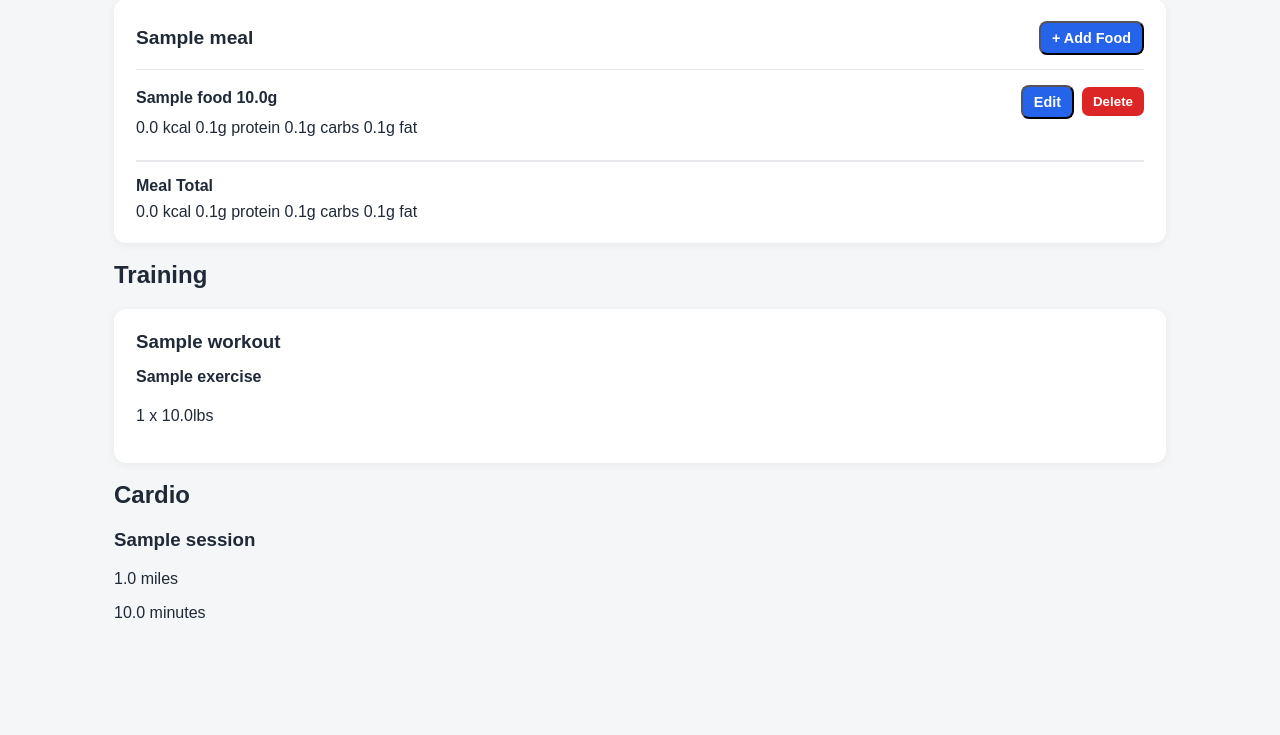
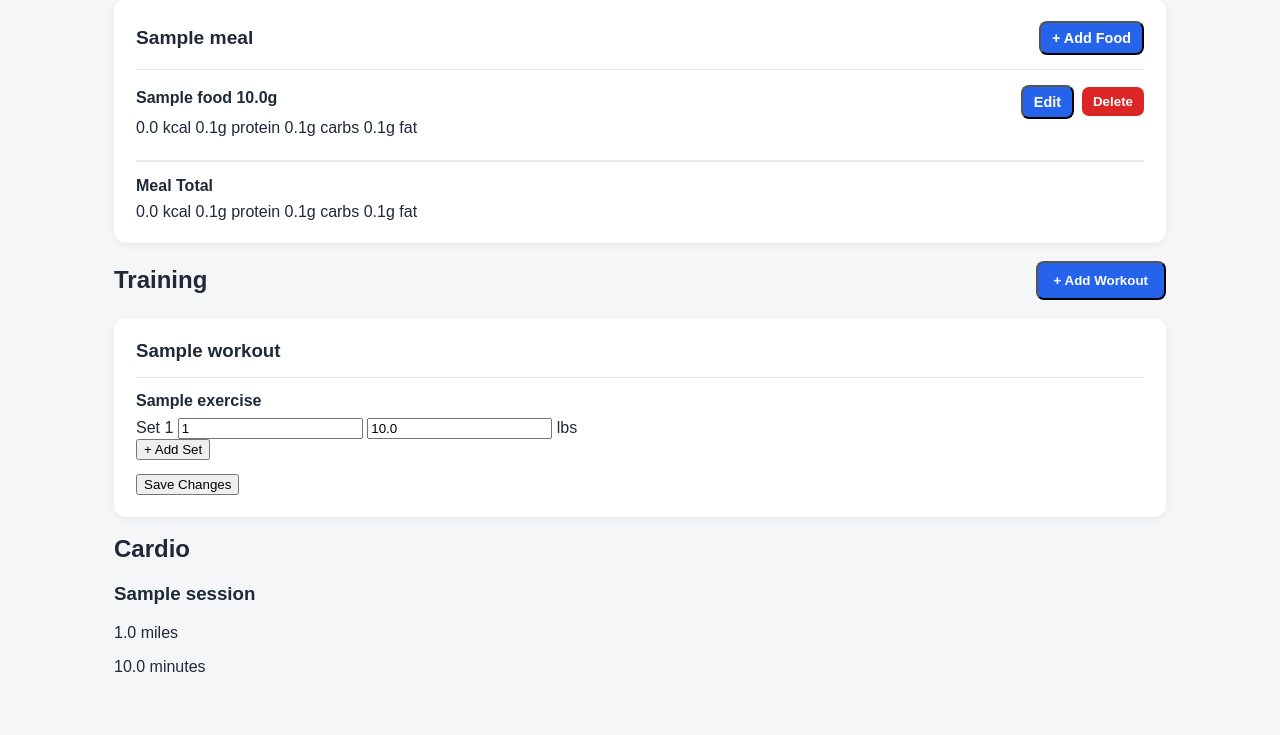
Before and after one commit to josephedinger0-eng/kinetiq, a Flask app: page /day/1 in a window 1280 px wide. Shown: the part 717-1452 px from the top of the page. Before the commit the page ends 1335 px from the top, so only its background shows below. Run offline with Flask 3, Linux system fonts and the light colour scheme; tables that the repository leaves empty hold one stand-in row (values such as "Sample post").

Commit message:
Add adding set to existing exercise and add modifying sets

```diff
--- a/app.py
+++ b/app.py
@@ -50,10 +50,16 @@ def new_day():
 @app.route("/day/<int:day_id>")
 def day_page(day_id):
     connection = get_connection()
-    day = get_day(connection, day_id)
-    connection.close()
 
-    return render_template("home.html", day=day)
+    try:
+        day = get_day(connection, day_id)
+        print("Day:", day.id)
+        print("Workouts:", day.workouts)
+        templates = get_workout_templates(connection)
+    finally:
+        connection.close()
+
+    return render_template("home.html", day=day, templates=templates)
 
 # Create a new meal in a day
 @app.route("/day/<int:day_id>/meal/new", methods=["GET", "POST"])
@@ -197,10 +203,119 @@ def search_foods_api():
 
     return {"foods": results}
 
+# Update existing workouts
+@app.route("/workout/<int:workout_id>/update", methods=["POST"])
+def update_workout(workout_id):
+    connection = get_connection()
+
+    try:
+        set_ids = request.form.getlist("set_id")
+
+        for set_id in set_ids:
+            reps = request.form.get(f"reps_{set_id}")
+            weight = request.form.get(f"weight_{set_id}")
+
+            connection.execute("""
+                UPDATE sets
+                SET reps = ?, weight = ?
+                WHERE id = ?
+            """, (reps, weight, set_id))
+
+            connection.commit()
+
+    except Exception:
+        connection.rollback()
+        raise
+
+    finally:
+        cursor = connection.execute("""
+            SELECT day_id
+            FROM day_workouts
+            WHERE workout_id = ?
+        """, (workout_id,))
+
+        day_id = cursor.fetchone()[0]
+        connection.close()
+
+    return redirect(url_for("day_page", day_id=day_id))
+
+# Create a workout from a template and add it to a day
+@app.route("/day/<int:day_id>/workout/new", methods=["POST"])
+def new_workout(day_id):
+    try:
+        template_id = int(request.form["template_id"])
+        if template_id <= 0:
+            raise ValueError
+    except (ValueError, KeyError):
+        return "Please select a valid workout template.", 400
+
+    connection = get_connection()
+
+    try:
+        # Confirm that the day exists
+        day_row = connection.execute(
+            "SELECT id FROM days WHERE id = ?",
+            (day_id,)
+        ).fetchone()
+
+        if day_row is None:
+            return "Day not found.", 404
+
+        # Load the selected template
+        workout = get_workout_template(connection, template_id)
+
+        if workout is None:
+            return "Workout template not found.", 404
+
+        # Save the workout
+        cursor = connection.execute(
+            "INSERT INTO workouts (name) VALUES (?)",
+            (workout.name,)
+        )
+        workout_id = cursor.lastrowid
+
+        # Save its exercises and sets
+        for exercise in workout.exercises:
+            cursor = connection.execute(
+                "INSERT INTO exercises (name, workout_id) VALUES (?, ?)",
+                (exercise.name, workout_id)
+            )
+            exercise_id = cursor.lastrowid
+
+            for reps, weight in exercise.sets:
+                connection.execute(
+                    """INSERT INTO sets (exercise_id, reps, weight)
+                       VALUES (?, ?, ?)""",
+                    (exercise_id, reps, weight)
+                )
+
+        # Link the workout to the selected day
+        connection.execute(
+            """INSERT INTO day_workouts (day_id, workout_id)
+               VALUES (?, ?)""",
+            (day_id, workout_id)
+        )
+
+        connection.commit()
+
+    except Exception:
+        connection.rollback()
+        raise
+
+    finally:
+        connection.close()
+
+    return redirect(url_for("day_page", day_id=day_id))
+
+
 # Show created workout templates
 @app.route("/workout-templates")
 def workout_templates_page():
-    templates = get_workout_templates()
+    connection = get_connection()
+    try:
+        templates = get_workout_templates(connection)
+    finally:
+        connection.close()
     return render_template("workout_templates.html", templates=templates)
 
 # Display a workout_template
@@ -259,6 +374,44 @@ def new_workout_template():
 
     return render_template("new_workout_template.html")
 
+@app.route("/exercise/<int:exercise_id>/add-set", methods=["POST"])
+def add_set(exercise_id):
+    connection = get_connection()
+
+    try:
+        cursor = connection.execute("""
+            SELECT workout_id
+            FROM exercises
+            WHERE id = ?
+        """, (exercise_id,))
+
+        row = cursor.fetchone()
+
+        if row is None:
+            return "Exercise not found", 404
+
+        workout_id = row[0]
+
+        cursor = connection.execute("""
+            SELECT day_id
+            FROM day_workouts
+            WHERE workout_id = ?
+        """, (workout_id,))
+
+        row = cursor.fetchone()
+
+        if row is None:
+            return "Workout not associated with a day", 404
+
+        day_id = row[0]
+
+        add_set_to_exercise(connection, exercise_id)
+
+    finally:
+        connection.close()
+
+    return redirect(url_for("day_page", day_id=day_id))
+
 # Display the about section
 @app.route("/about")
 def about():
--- a/models/exercise.py
+++ b/models/exercise.py
@@ -1,13 +1,14 @@
 # Define the exercise class
 class Exercise:
     # Basic constructor for an exercise
-    def __init__(self, name):
+    def __init__(self, name, id=None):
+        self.id = id
         self.name = name
         self.sets = [] # index represents set number, value represents reps
 
     # Add a set to the exercise
-    def add_set(self, reps, weight):
-        self.sets.append((reps, weight))
+    def add_set(self, reps, weight, set_id=None):
+        self.sets.append((set_id, reps, weight))
 
     # Print each set in an exercise
     def __str__(self):
--- a/models/workout.py
+++ b/models/workout.py
@@ -1,7 +1,8 @@
 # Define the workout class
 class Workout:
     # Basic constructor for a workout
-    def __init__(self, name):
+    def __init__(self, name, id=None):
+        self.id = id
         self.name = name
         self.exercises = []
 
--- a/templates/home.html
+++ b/templates/home.html
@@ -295,25 +295,109 @@
 
     <section>
 
-        <h2>Training</h2>
+        <div class="section-header">
+            <h2>Training</h2>
+
+            <button
+                type="button"
+                class="button"
+                id="show-workout-form">
+                + Add Workout
+            </button>
+        </div>
+
+        <div id="workout-form-container" class="inline-form" hidden>
+            <form id="workout-form" method="POST" action="{{ url_for('new_workout', day_id=day.id) }}">
+
+                <label for="workout-template">Choose a workout template</label>
+
+                <select id="workout-template" name="template_id" required>
+                    <option value="">Select a template...</option>
+
+                    {% for template in templates %}
+                        <option value="{{ template[0] }}">
+                            {{ template[1] }}
+                        </option>
+                    {% endfor %}
+                </select>
+
+                <button type="submit" class="button">
+                    Start Workout
+                </button>
+
+                <a class="small-button"
+                href="{{ url_for('new_workout_template') }}">
+                    Create New Template
+                </a>
+
+                <button
+                    type="button"
+                    class="small-button"
+                    id="cancel-workout-form">
+                    Cancel
+                </button>
+
+                <p id="workout-form-message" role="status"></p>
+            </form>
+        </div>
 
         {% for workout in day.workouts %}
-
             <div class="workout">
-
                 <h3>{{ workout.name }}</h3>
 
-                {% for exercise in workout.exercises %}
-                    <h4> {{ exercise.name }} </h4>
+                <form method="POST"
+                    action="{{ url_for('update_workout', workout_id=workout.id) }}">
 
-                    {% for current_set in exercise.sets %}
-                        <p>{{ current_set[0] }} x {{ current_set[1] }}lbs</p>
+                    {% for exercise in workout.exercises %}
+                        <div class="exercise">
+                            <h4>{{ exercise.name }}</h4>
+
+                            {% for current_set in exercise.sets %}
+
+                                <div class="set">
+                                    <input
+                                        type="hidden"
+                                        name="set_id"
+                                        value="{{ current_set[0] }}"
+                                    >
+
+                                    <label>Set {{ loop.index }}</label>
+
+                                    <input
+                                        type="number"
+                                        name="reps_{{ current_set[0] }}"
+                                        value="{{ current_set[1] }}"
+                                        min="1"
+                                        required
+                                    >
+
+                                    <input
+                                        type="number"
+                                        name="weight_{{ current_set[0] }}"
+                                        value="{{ current_set[2] }}"
+                                        min="0"
+                                        step="0.1"
+                                        required
+                                    >
+
+                                    <span>lbs</span>
+                                </div>
+                            {% endfor %}
+
+                            <button
+                                type="button"
+                                class="add-set-button"
+                                data-exercise-id="{{ exercise.id }}"
+                            >
+                                + Add Set
+                            </button>
+
+                        </div>
                     {% endfor %}
 
-                {% endfor %}
-
+                    <button type="submit">Save Changes</button>
+                </form>
             </div>
-
         {% endfor %}
 
     </section>
@@ -574,6 +658,82 @@ document.querySelectorAll(".food-entry").forEach((entry) => {
         }
     });
 });
+
+const showWorkoutButton = document.getElementById("show-workout-form");
+
+const workoutFormContainer = document.getElementById("workout-form-container");
+
+const cancelWorkoutButton = document.getElementById("cancel-workout-form");
+
+showWorkoutButton.addEventListener("click", () => {
+    workoutFormContainer.hidden = false;
+    showWorkoutButton.hidden = true;
+});
+
+cancelWorkoutButton.addEventListener("click", () => {
+    workoutFormContainer.querySelector("form").reset();
+    workoutFormContainer.hidden = true;
+    showWorkoutButton.hidden = false;
+});
+
+const workoutForm = document.getElementById("workout-form");
+const workoutFormMessage = document.getElementById("workout-form-message");
+
+workoutForm.addEventListener("submit", async (event) => {
+    event.preventDefault();
+
+    const submitButton = workoutForm.querySelector(
+        'button[type="submit"]'
+    );
+
+    submitButton.disabled = true;
+    workoutFormMessage.textContent = "Adding workout...";
+
+    try {
+        const response = await fetch(workoutForm.action, {
+            method: "POST",
+            body: new FormData(workoutForm)
+        });
+
+        if (!response.ok) {
+            const error = await response.text();
+            throw new Error(error || "Could not add workout.");
+        }
+
+        // Reload the day to display the newly added workout.
+        window.location.reload();
+
+    } catch (error) {
+        workoutFormMessage.textContent = error.message;
+        submitButton.disabled = false;
+    }
+});
+
+// Add a set to an exercise
+function addSet(exerciseId) {
+    fetch(`/exercise/${exerciseId}/add-set`, {
+        method: "POST"
+    })
+    .then(response => {
+        if (response.ok) {
+            window.location.reload();
+        } else {
+            alert("Could not add set.");
+        }
+    })
+    .catch(error => {
+        console.error("Error adding set:", error);
+    });
+}
+
+
+// Connect Add Set buttons
+document.querySelectorAll(".add-set-button").forEach(button => {
+    button.addEventListener("click", () => {
+        const exerciseId = button.dataset.exerciseId;
+        addSet(exerciseId);
+    });
+});
 </script>
 
 </body>
```
Also changed, not shown: database/database.py (+48 -24 lines).
